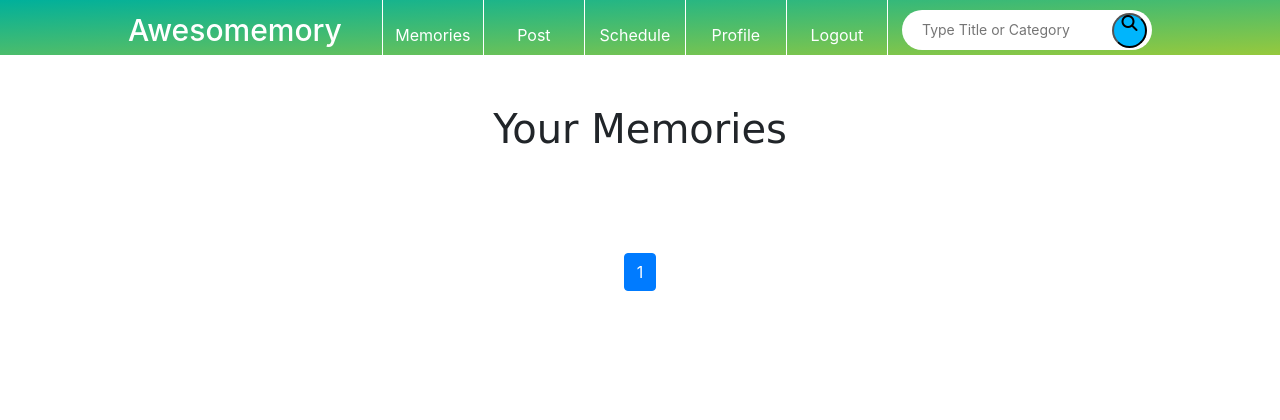
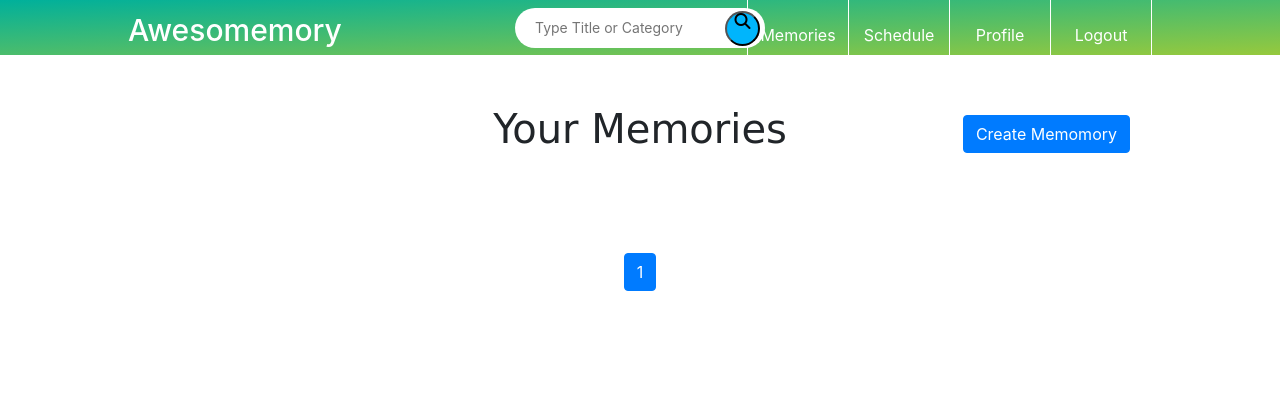
Before and after one commit to Yuji5117/Awesomemory, a Django app: page /post/ in a window 1280 px wide. Shown: the top 420 px of the page. Run offline with Django 3.2, Linux system fonts and the light colour scheme; the visitor is signed in with stand-in values (Sample User, id 1); data that the repository does not hold is empty; some libraries are stand-ins or nearby versions.

Commit message:
modified templates and styling

```diff
--- a/post/urls.py
+++ b/post/urls.py
@@ -10,9 +10,6 @@ urlpatterns = [
     path('create/', views.PostCreate.as_view(), name='post_create'),
     path('update/<int:pk>', views.PostUpdate.as_view(), name='post_update'),
     path('delete/<int:pk>', views.PostDelete.as_view(), name='post_delete'),
+    # TO UPLOAD MULTI PHOTOS #
     path('update/image<int:post_pk>', views.post_update_image, name='post_update_image'),
-    #  might use these later #
-    # path('comment/<int:post_pk>/', views.comment_create, name='comment_create'),
-    # path('reply/<int:comment_pk>/', views.reply_create, name='reply_create'),
-
 ]
--- a/static/css/main.css
+++ b/static/css/main.css
@@ -45,17 +45,15 @@ header {
     height: 55px;
 }
 .header-container {
-    /* background-color: green; */
     width: 80%;
     height: 60px;
     margin: 0 auto;
+}
+/* header-inner */
+.header-inner {
     display: flex;
     justify-content: space-between;
-    align-items: center;
-}
-/* header-left */
-.header-left {
-    display: flex;
+    position: relative;
 }
 .header-logo {
     font-size: 30px;
@@ -92,9 +90,13 @@ header {
     background-color: #fff;
 }
 
-/* header-right */
-.header-right {
+/* header-search(search box) */
+.header-search {
     height: 60px;
+    position: absolute;
+    top: -2px;
+    left: 50%;
+    transform: translate(-50%, 0);
 }
 .search-box {
     width: 250px;
@@ -124,9 +126,6 @@ header {
 .search-btn:hover {
     outline: none;
     opacity: 0.6;
-    /* width: 38px;
-    height: 38px;
-    transform: translateY(-1px); */
 }
 .search-txt {
     width: 185px;
--- a/static/css/post/post_list.css
+++ b/static/css/post/post_list.css
@@ -2,6 +2,11 @@
     width: 90%;
     height: auto;
     margin: 0 auto;
+}
+.post-create-btn {
+    position: absolute;
+    top: 115px;
+    right: 150px;
 }
 .memory-items {
     width: 100%;
--- a/templates/base.html
+++ b/templates/base.html
@@ -17,25 +17,27 @@
     <!-- Header section -->
     <header>
         <div class="header-container">
-            <div class="header-left">
+            <div class="header-inner">
+                <div class="header-logo-box">
                     <h1 class="header-logo"><a href="{% url 'post:post' %}">Awesomemory</a></h1>
+                </div>
+
+                {% block search %}
+                {% endblock %}
+
                 {% if user.is_authenticated %}
+                <div class="header-search-box">
                     <nav>
                         <ul class="header-nav">
                             <li><a href="{% url 'post:post' %}">Memories</a></li>
-                        <!-- <li><a href="#">Favoraite</a></li> -->
-                        <li><a href="{% url 'post:post_create' %}">Post</a></li>
                             <li><a href="{% url 'schedule:schedule' %}">Schedule</a></li>
-                        <!-- (user.userprofile.pk)にするとログインしてるユーザーのpkのprifileにいく -->
                             <li><a href="{% url 'accounts:profile' user.userprofile.pk %}">Profile</a></li>
-                        <!-- <li><a href="{% url 'accounts:profile' user.userprofile.pk %}">Profile</a></li> -->
                             <li><a href="{% url 'logout' %}">Logout</a></li>
                         </ul>
                     </nav>
+                </div>
                 {% endif %}
             </div>
-            {% block search %}
-            {% endblock %}
         </div>
     </header>
 
--- a/templates/post/post_create.html
+++ b/templates/post/post_create.html
@@ -6,7 +6,7 @@
 {% block title %}Post Your Memory{% endblock %}
 
 {% block content %}
-<section class="post-section pb-5">
+<section class="post-section pb-3">
     <div class="post-create">
         <h2 class="sub-title">Post Your Memory</h2>
         <form class="post-form" action="{% url 'post:post_create' %}" method="Post" enctype="multipart/form-data">
--- a/templates/post/post_list.html
+++ b/templates/post/post_list.html
@@ -5,7 +5,7 @@
 {% block title %}Memory List{% endblock %}
 
 {% block search %}
-<div class="header-right">
+<div class="header-search">
     <form class="search-box" action="{% url 'post:post' %}" method="GET">
         <input class="search-txt" type="text" name="query" value="" placeholder="Type Title or Category">
         <button class="search-btn" type="submit"><i class="fas fa-search"></i></button>
@@ -16,6 +16,7 @@
 {% block content %}
 <div class="main-inner">
     <h2 class="sub-title">Your Memories</h2>
+    <a class="post-create-btn btn btn-primary" href="{% url 'post:post_create' %}">Create Memomory</a>
     <div class="memory-items">
         {% for post in posts %}
         <div class="memory-item">
--- a/templates/post/post_update.html
+++ b/templates/post/post_update.html
@@ -9,7 +9,7 @@
 <section class="post-section">
     <div class="post-create">
         <h2 class="sub-title">Post Your Memory</h2>
-        <form class="post-form" action="{% url 'post:post_create' %}" method="Post" enctype="multipart/form-data">
+        <form class="post-form" method="Post" enctype="multipart/form-data">
             {% csrf_token %}
             <label for="title">Title</label>
             {{ form.title|add_class:"form-control" }}
@@ -18,7 +18,7 @@
             <label for="thumbnail">Thumbnail</label>
             <div class="d-flex flex-row">
                 <div class="thumbnail-img">
-                    <img src="{{ post.image.url }}" width="200" height="150">
+                    <img src="{{ post.image.url }}" width="150" height="95">
                 </div>
                 <div class="thumbnail-form pl-5">
                     {{ form.image | add_class:"form-control-file" }}
```
Also changed, not shown: post/forms.py (+3 -8 lines), templates/post/includes/navigation.html (deleted, +0 -26 lines), templates/post/post_add_image.html (deleted, +0 -23 lines), templates/post/post_update_image.html (+6 -9 lines), media/multi_photos/83eff6cdf5bb10b71aeff71bcdbfa8c7_m.jpg (added), media/multi_photos/83eff6cdf5bb10b71aeff71bcdbfa8c7_m_X2jAegd.jpg (added), media/multi_photos/83eff6cdf5bb10b71aeff71bcdbfa8c7_m_i2uprzi.jpg (added), media/multi_photos/IMG_3189-removebg-preview.png (added), 1 other file. Lines whose indentation alone changed are shown as unchanged.
